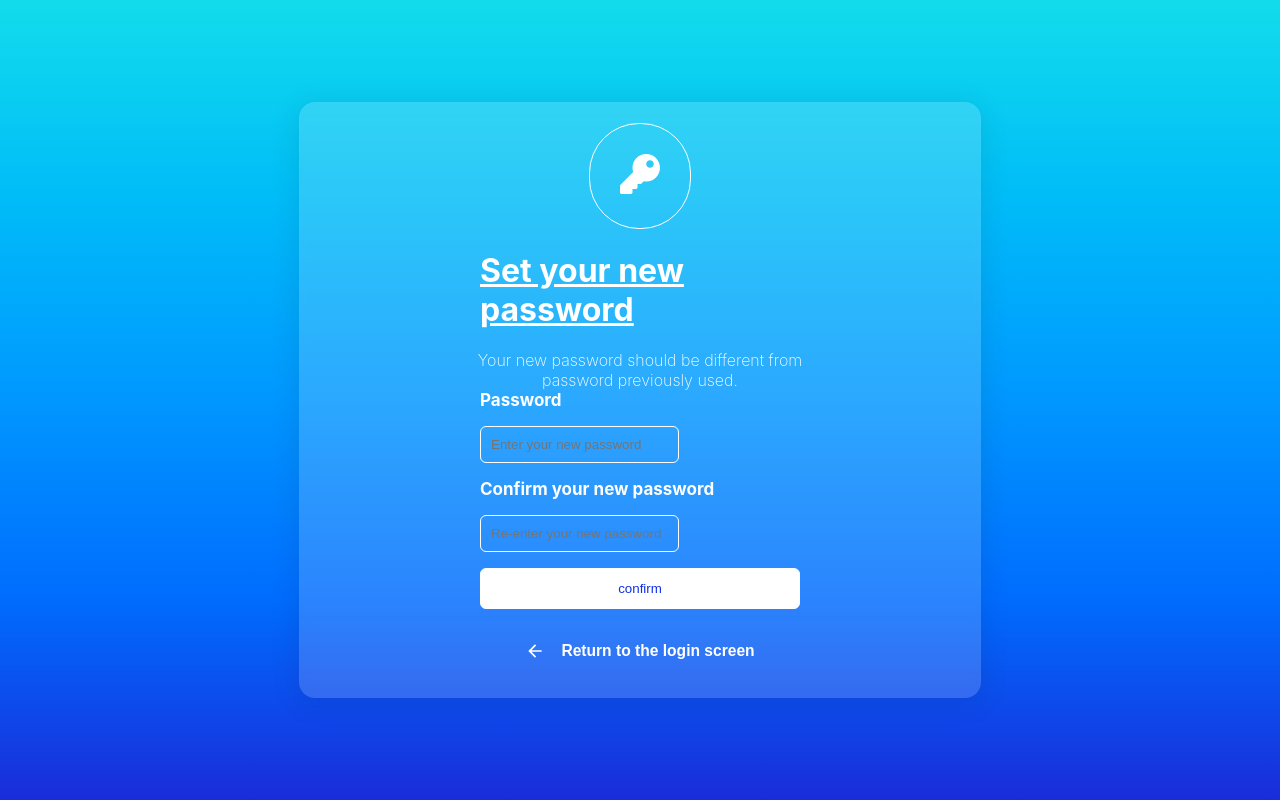
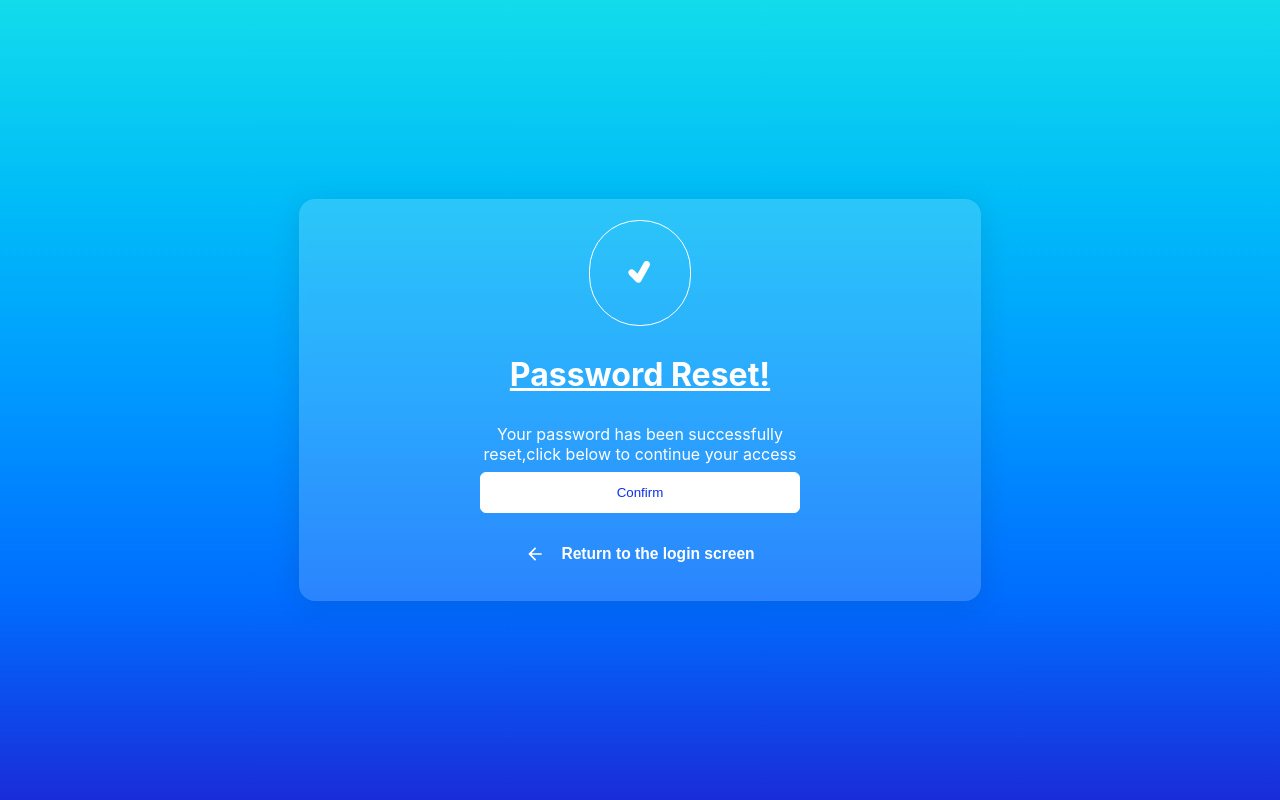
Before and after one commit to Abhishekr2122/news-daily, a React (Create React App) app: page / in a window 1280 px wide. Built offline with nearby package versions, Linux system fonts and the light colour scheme; the HTML template or start-up script is replaced by a standard one.

Commit message:
Done with building Password confirm component page.

```diff
--- a/src/pages/password/ContentContainer.js
+++ b/src/pages/password/ContentContainer.js
@@ -13,6 +13,7 @@ const StyledContainer = styled.div`
   backdrop-filter: blur(3.4px);
   -webkit-backdrop-filter: blur(3.4px);
   border: 1px solid rgba(255, 255, 255, 0.01);
+  gap: 0.5rem;
 `;
 
 export default function ContentContainer({ children }) {
--- a/src/pages/password/ForgetPassword.js
+++ b/src/pages/password/ForgetPassword.js
@@ -2,6 +2,7 @@ import styled from "styled-components";
 
 import Password from "./Password";
 import SetPassword from "./SetPassword";
+import PasswordConfirm from "./PasswordConfirm";
 
 const StyledMainContainer = styled.div`
   height: 100vh;
@@ -23,7 +24,8 @@ export default function ForgetPassword() {
   return (
     <StyledMainContainer>
       {/* <Password /> */}
-      <SetPassword />
+      {/* <SetPassword /> */}
+      <PasswordConfirm />
     </StyledMainContainer>
   );
 }
--- a/src/pages/password/PasswordConfirm.js
+++ b/src/pages/password/PasswordConfirm.js
@@ -1,3 +1,33 @@
+import BacktoLoginbtn from "./BacktoLoginbtn";
+import ContentContainer from "./ContentContainer";
+import FormConfirmbtn from "./FormConfirmbtn";
+import PasswordForm from "./PasswordForm";
+import PasswordHeading from "./PasswordHeading";
+import PasswordLogo from "./PasswordLogo";
+import { TiTick } from "react-icons/ti";
+
 export default function PasswordConfirm() {
-  return <div></div>;
+  return (
+    <ContentContainer>
+      <PasswordLogo
+        logoElement={
+          <TiTick style={{ color: "white", height: "40px", width: "40px" }} />
+        }
+      />
+      <PasswordHeading headingContent="Password Reset!" />
+      <div>
+        <div style={{ color: "white", textAlign: "center" }}>
+          Your password has been successfully
+        </div>
+        <div style={{ color: "white", textAlign: "center" }}>
+          reset,click below to continue your access
+        </div>
+      </div>
+
+      <PasswordForm>
+        <FormConfirmbtn btnContent="Confirm" />
+        <BacktoLoginbtn />
+      </PasswordForm>
+    </ContentContainer>
+  );
 }
--- a/src/pages/password/PasswordHeading.js
+++ b/src/pages/password/PasswordHeading.js
@@ -2,7 +2,7 @@ import styled from "styled-components";
 
 const StyledHeading = styled.h1`
   color: white;
-  text-align: start;
+  text-align: center;
   width: 50%;
   text-decoration: underline;
 `;
```
